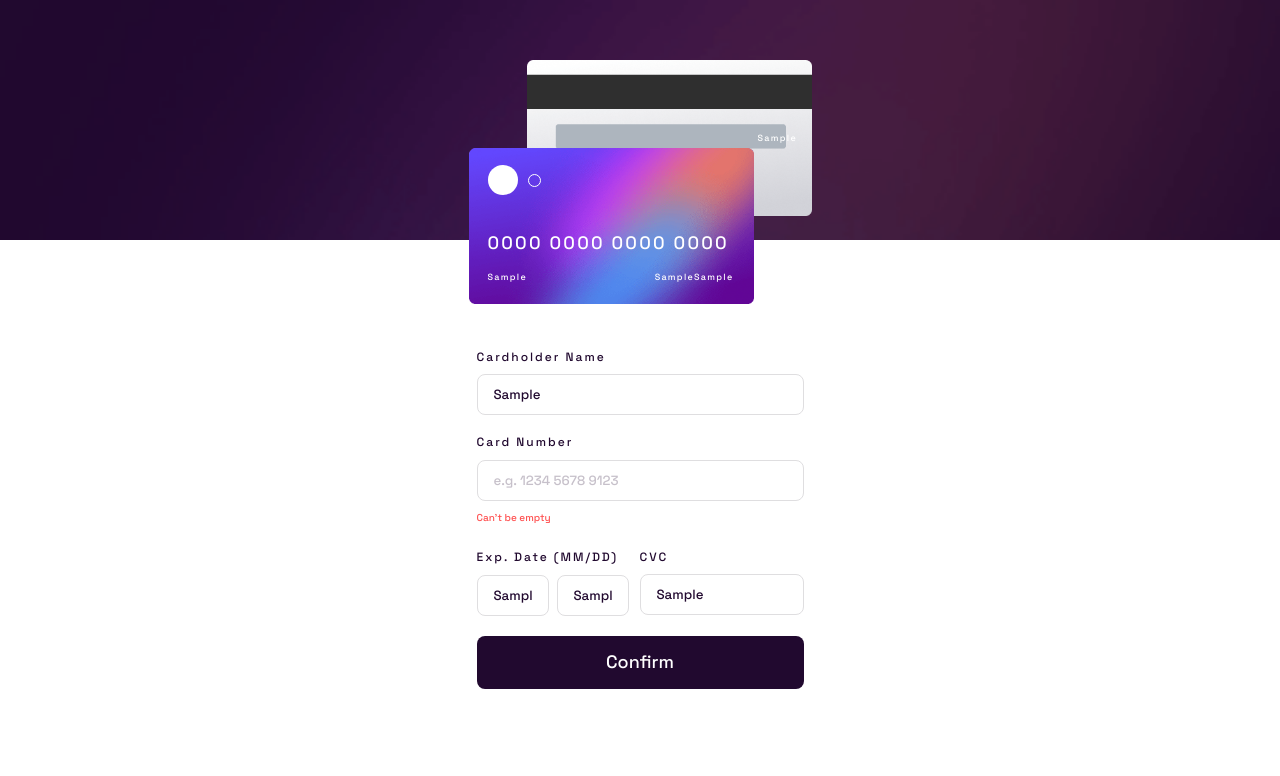
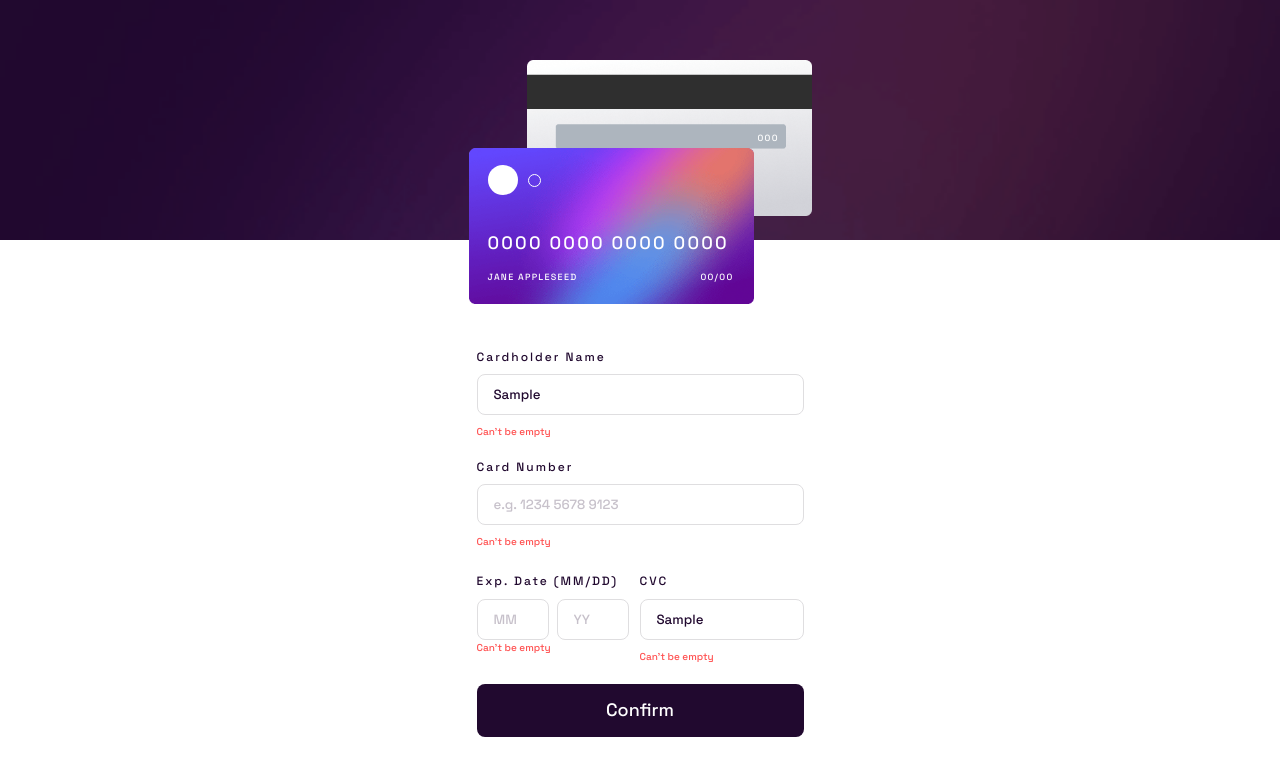
Before and after one commit to Mariam-Mantidze/Interactive-card-details-form, a React (Vite) app: page / in a window 1280 px wide. Both pictures are taken after typing "Sample", "Sample", "Sample", "Sample", "Sample" into the empty fields and a click on the button "Confirm". Shown: the top 776 px of the page. Built offline with nearby package versions, Linux system fonts and the light colour scheme.

Commit message:
wip: validation logic

```diff
--- a/src/App.jsx
+++ b/src/App.jsx
@@ -28,11 +28,17 @@ function App() {
       if (onlyDigits.length <= 16) {
         const formattedValue = onlyDigits.replace(/(.{4})/g, "$1 ").trim();
         setValues({ ...values, [id]: formattedValue });
+      } else {
+        setValues({ ...values, [id]: value });
       }
-    } else {
-      setValues({ ...values, [id]: value });
     }
   };
+
+  // =================== NOT WORKING. INVESTIGATE =========================
+  // if (id === "month" || id === "year") {
+  //   const onlyDigits = value.replace(/\D/g, "");
+  //   setValues({ ...values, [id]: onlyDigits });
+  // }
 
   const validation = () => {
     let errors = {};
@@ -54,6 +60,23 @@ function App() {
     }
 
     // date validation
+    if (!values.month.trim()) {
+      errors.month = "Can't be empty";
+    } else if (/\D/.test(values.month.replace(/\s/g, ""))) {
+      errors.month = "Wrong format, numbers only";
+    } else if (values.month.replace(/\s/g, "").length !== 2) {
+      errors.month = "Date should be 2 numbers";
+    }
+
+    // cvc validation
+
+    if (!values.cvc.trim()) {
+      errors.cvc = "Can't be empty";
+    } else if (/\D/.test(values.cvc.replace(/\s/g, ""))) {
+      errors.cvc = "Wrong format, numbers only";
+    } else if (values.cvc.replace(/\s/g, "").length !== 3) {
+      errors.cvc = "Date should be 3 numbers";
+    }
 
     return errors;
   };
--- a/src/components/Form.jsx
+++ b/src/components/Form.jsx
@@ -45,17 +45,21 @@ export default function Form({ handleChange, onSubmit, errors, ...values }) {
               className="date"
               placeholder="MM"
               type="text"
+              value={values.month}
             />
+
             <Input
               maxLength={2}
               errors={errors.year}
               onChange={handleChange}
+              value={values.year}
               id="year"
               className="date"
               placeholder="YY"
               type="text"
             />
           </div>
+          {errors.month && <ErrorMessage>{errors.month}</ErrorMessage>}
         </div>
 
         <div className="cvc">
@@ -68,6 +72,8 @@ export default function Form({ handleChange, onSubmit, errors, ...values }) {
             placeholder="e.g. 123"
             type="text"
           />
+
+          {errors.cvc && <ErrorMessage>{errors.cvc}</ErrorMessage>}
         </div>
       </div>
 
```
